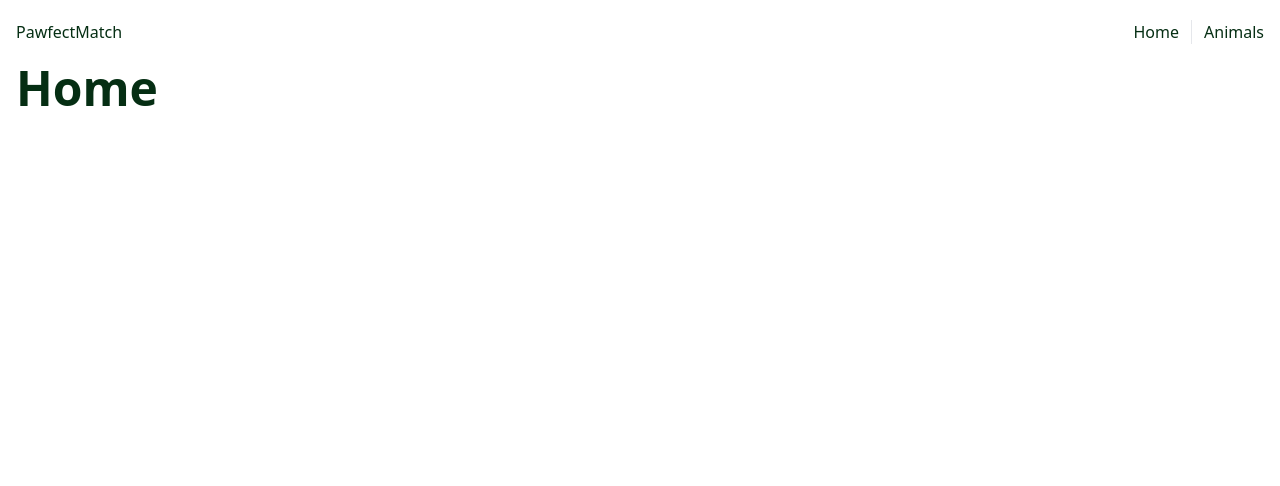
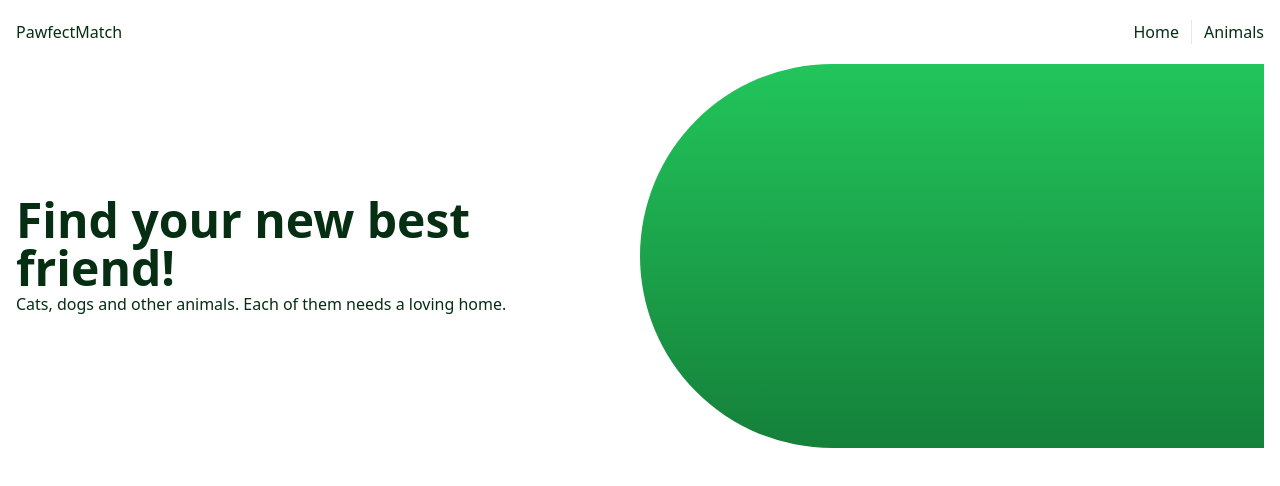
Before and after one commit to kapuscinskimateusz/pawfect-match, a React (Vite) app: page / in a window 1280 px wide. Shown: the top 486 px of the page. Built offline with nearby package versions, Linux system fonts and the light colour scheme; no server answers.

Commit message:
work at hero section

```diff
--- /dev/null
+++ b/src/features/home/components/HeroSection.tsx
@@ -0,0 +1,18 @@
+import Heading from '../../../components/ui/Heading'
+
+function HeroSection() {
+    return (
+        <section className="grid h-96 grid-cols-2">
+            <div className="flex flex-col justify-center">
+                <Heading type="h1">Find your new best friend!</Heading>
+                <p>
+                    Cats, dogs and other animals. Each of them needs a loving
+                    home.
+                </p>
+            </div>
+            <div className="from-madang-700 to-madang-500 relative overflow-hidden rounded-l-full bg-gradient-to-t"></div>
+        </section>
+    )
+}
+
+export default HeroSection
--- a/src/pages/Home.tsx
+++ b/src/pages/Home.tsx
@@ -1,9 +1,9 @@
-import Heading from '../components/ui/Heading'
+import HeroSection from '../features/home/components/HeroSection'
 
 function Home() {
     return (
         <>
-            <Heading type="h1">Home</Heading>
+            <HeroSection />
         </>
     )
 }
```
